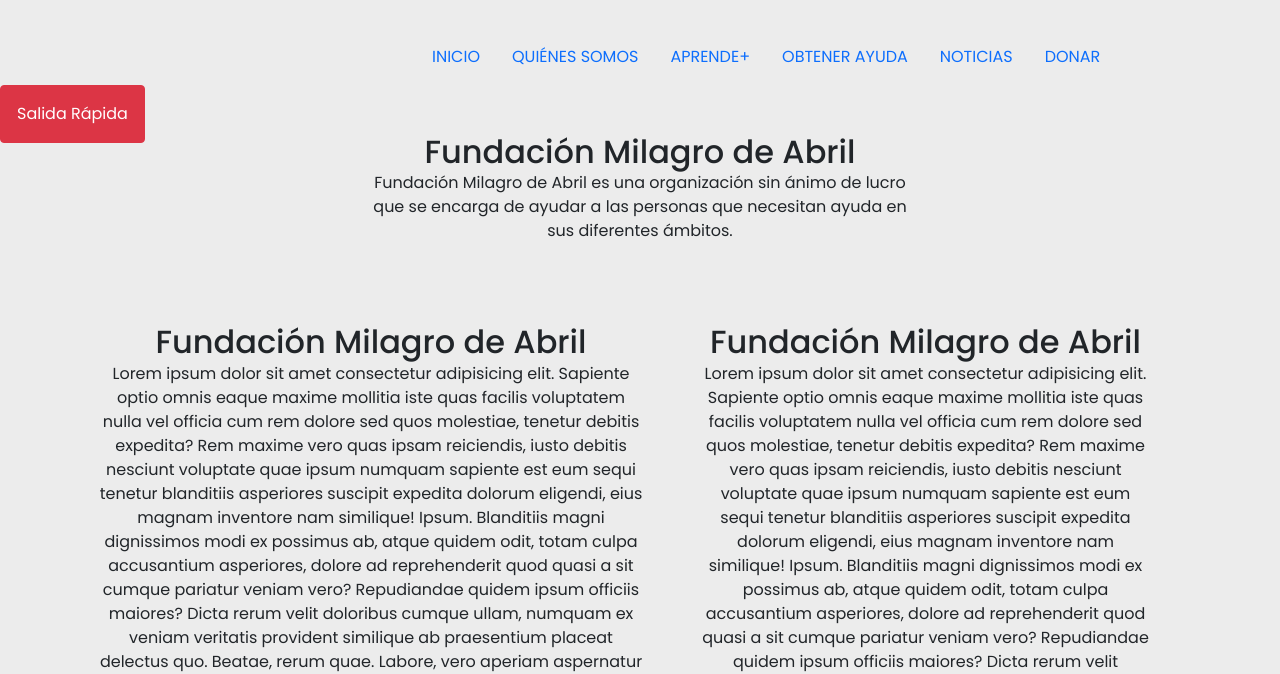
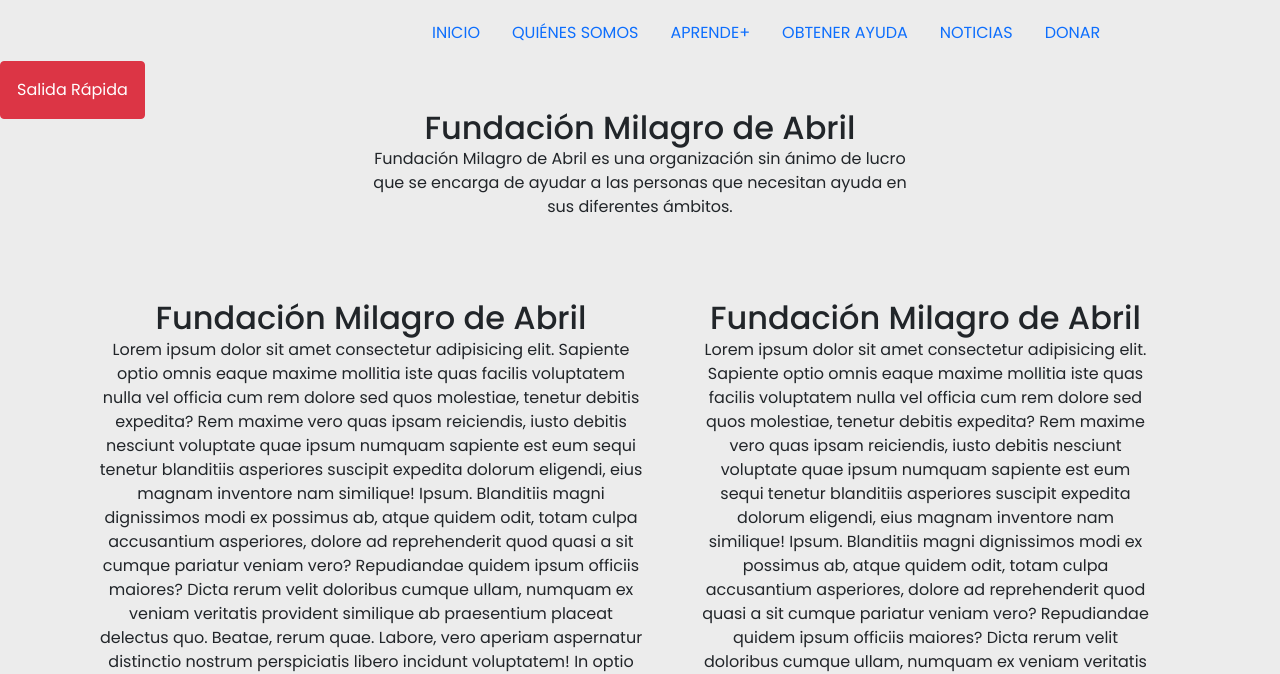
Before and after one commit to Khoderb/milagro-de-abril, a plain HTML site: page pages/index.html in a window 1280 px wide. Shown: the part 129-803 px from the top of the page. Drawn offline with nearby package versions, Linux system fonts and the light colour scheme.

```diff
--- a/styles/index.css
+++ b/styles/index.css
@@ -19,7 +19,7 @@ header{
     padding-left:26rem;
     width: 60%;
     margin: 0 auto;
-    margin-top: 2rem;
+    margin-top: .5rem;
     text-transform: uppercase;
 }
 .link{
```
